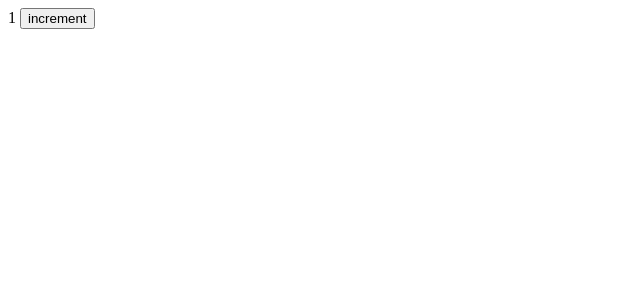
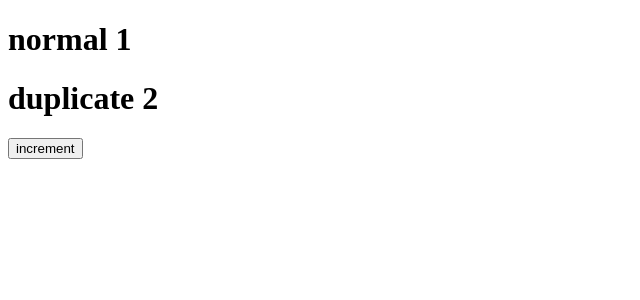
Before and after one commit to jhony-24/vue-atom, a Vue app: page / in a window 1280 px wide. Shown: the top 300 px of the page, without its empty margins (0-640 px from the left). Built offline with nearby package versions, Linux system fonts and the light colour scheme.

Commit message:
feat: Update App.vue example with models

```diff
--- a/src/App.vue
+++ b/src/App.vue
@@ -1,26 +1,43 @@
 <template>
   <div>
-    {{ counter }}
+    <h1>normal {{ counter }}</h1>
+    <h1>duplicate {{ duplicate }}</h1>
     <button @click="update">increment</button>
   </div>
 </template>
 
 <script lang="ts">
 import { defineComponent } from "vue";
-import { atom, useAtom, useAction } from "./vue-atom";
+import { atom, useAtom, useAction, selector } from "./vue-atom";
 
-const counterAtom = atom(1);
-const updateCounterA = atom((set, get) => {
-  set(counterAtom, get(counterAtom) + get(counterAtom));
-});
+function defineCounterModel() {
+  const counter = atom(1);
+  const duplicate = selector((get) => get(counter) + get(counter));
+
+  const updateCounterA = atom((set, get) => {
+    set(counter, get(counter) + get(counter));
+  });
+
+  return () => {
+    const store = useAtom({ counter, duplicate });
+    const update = useAction(updateCounterA);
+
+    return {
+      counter: store.counter,
+      duplicate: store.duplicate,
+      update,
+    };
+  };
+}
+
+const counterModel = defineCounterModel();
 
 export default defineComponent({
   setup() {
-    const { counter } = useAtom({ counter: counterAtom });
-    const update = useAction(updateCounterA);
-
+    const { counter, duplicate, update } = counterModel();
     return {
       counter,
+      duplicate,
       update,
     };
   },
--- a/src/vue-atom/index.ts
+++ b/src/vue-atom/index.ts
@@ -1,6 +1,7 @@
-import { reactive, watch, toRefs } from "vue";
+import { reactive, watch, toRefs, computed } from "vue";
 import {
   AtomCoreHandlerAction,
+  AtomGetter,
   AtomReturn,
   AtomValue,
   GetAtomValue,
@@ -10,8 +11,9 @@ import {
 } from "./types";
 import { getAtom, haveProperty, setAtom } from "./utils";
 
-
-export function atom<T extends any>(value: T | AtomCoreHandlerAction<T>): AtomReturn<T> {
+export function atom<T extends any>(
+  value: T | AtomCoreHandlerAction<T>
+): AtomReturn<T> {
   const atomValue = reactive({
     value,
   });
@@ -28,10 +30,20 @@ export function atom<T extends any>(value: T | AtomCoreHandlerAction<T>): AtomRe
         }
       );
     },
-    handler: (payload ?: T) => {
-      typeof value === "function" && (value as AtomCoreHandlerAction<T>)(setAtom,getAtom,payload);
+    handler: (payload?: T) => {
+      typeof value === "function" &&
+        (value as AtomCoreHandlerAction<T>)(setAtom, getAtom, payload);
     },
   };
+}
+
+export function selector<T>(get : AtomGetter<T>) {
+  const selectorAtom = {
+    atom : {
+      value :  computed(() =>get(e => e.atom.value))
+    }
+  }
+  return selectorAtom;
 }
 
 export function useAtom<T extends any>(stores: T) {
@@ -45,7 +57,7 @@ export function useAtom<T extends any>(stores: T) {
 }
 
 export function useAction<T>(actions: T) {
-  if (haveProperty(actions,"handler")) {
+  if (haveProperty(actions, "handler")) {
     return (actions as GetHandlerValue<any>).handler;
   } else {
     const makeAtoms: Record<any, any> = Object.create({});
--- a/src/vue-atom/types.ts
+++ b/src/vue-atom/types.ts
@@ -27,6 +27,9 @@ export type GetAtomValue<T extends AtomReturn<any>> = T["atom"]["value"];
 
 export type GetHandlerValue<T extends AtomReturn<any>> = T["handler"];
 
+
+export type AtomGetter<T> = (callbackGet : <V>(args : AtomReturn<V>) => V) => T
+
 export type ListAtomValues<T extends { [key in keyof T]: T[key] }> = {
   [key in keyof T]: GetAtomValue<T[key]>;
 };
```
